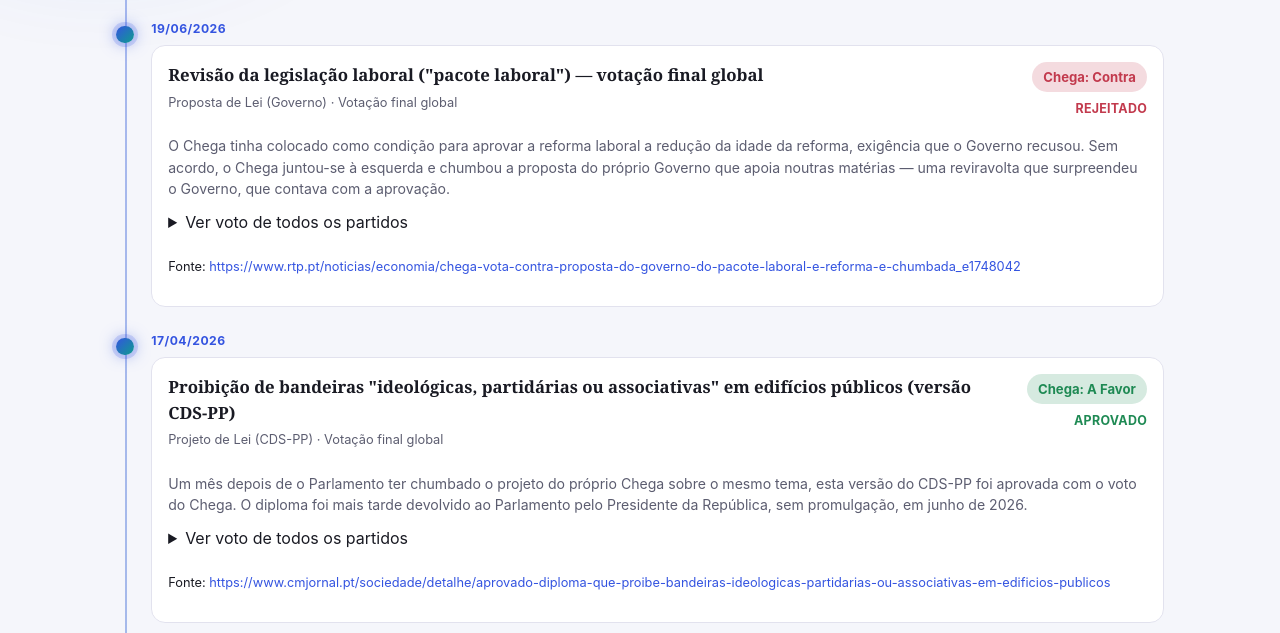
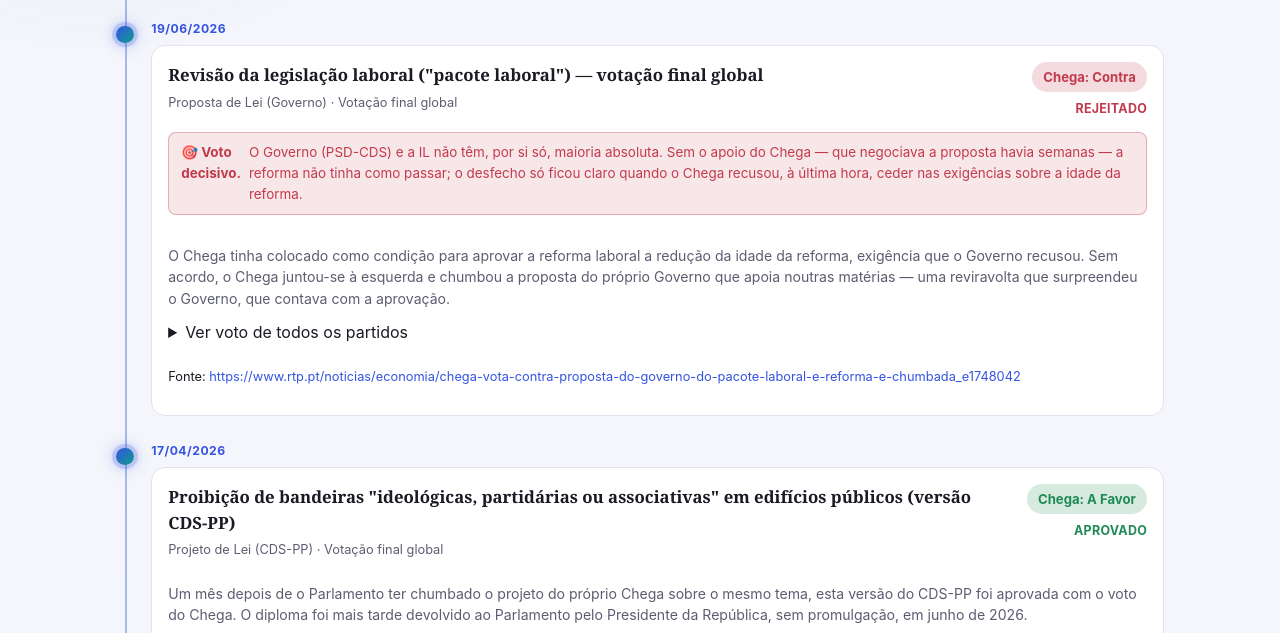
Before and after one commit to realnewsPT/real-news, a plain HTML site: page votacoes.html in a window 1280 px wide. Shown: the part 1060-1693 px from the top of the page. Drawn offline with Linux system fonts and the light colour scheme.

Commit message:
Corrige feedback de design: renomeia aba "Polémicas" para "Blog", simplifica a marca do cabeçalho (remove redundância "RN"/"REAL-NEWS"), centra a página de Opinião numa coluna única, e revê a paleta de cores para mais contraste e apelo visual. Corrige a ordenação da linha do tempo (mais recente → mais antiga, com cache-busting para evitar versões antigas em cache) e adiciona o selo "Voto decisivo" para quando o voto contra do Chega foi determinante. Acrescenta 3 votações reais (SNS, mesquitas, pacote laboral marcado como decisivo) e estende o selo "voto sem custo" à proposta de aumento de pensões.

```diff
--- a/assets/css/style.css
+++ b/assets/css/style.css
@@ -1,20 +1,20 @@
 :root {
   /* Escuro é o visual assumido do site — moderno, contrastado, com orbes de gradiente */
-  --bg: #0d0e14;
+  --bg: #0b0c12;
   --bg-elevated: #161824;
-  --text: #f1f0f5;
-  --text-muted: #9b9aab;
-  --border: #2a2b3d;
-  --accent: #5b7cfa;
-  --accent-2: #22d3c5;
-  --accent-3: #d946a8;
+  --text: #f5f4f9;
+  --text-muted: #b4b3c6;
+  --border: #2f303f;
+  --accent: #6f8bff;
+  --accent-2: #2ee0cd;
+  --accent-3: #ea56b8;
   --accent-contrast: #0a0b10;
   --favor: #4fd18c;
   --contra: #f0687a;
   --abstencao: #f0b94d;
   --aprovado: #4fd18c;
   --rejeitado: #f0687a;
-  --cat-1: #5b7cfa;
+  --cat-1: #6f8bff;
   --cat-2: #4fd18c;
   --cat-3: #f0b94d;
   --cat-4: #b17ef0;
@@ -166,9 +166,7 @@ img { max-width: 100%; display: block; }
   width: 2.1rem;
   height: 2.1rem;
   border-radius: 9px;
-  font-family: var(--font-sans);
-  font-size: 0.85rem;
-  font-weight: 800;
+  font-size: 1rem;
   color: #fff;
   background: linear-gradient(135deg, var(--accent), var(--accent-3));
   box-shadow: 0 4px 14px color-mix(in srgb, var(--accent) 45%, transparent);
@@ -231,7 +229,7 @@ main {
   font-size: 0.78rem;
   font-weight: 700;
   color: var(--accent-2);
-  background: color-mix(in srgb, var(--accent-2) 14%, transparent);
+  background: color-mix(in srgb, var(--accent-2) 20%, transparent);
   border: 1px solid color-mix(in srgb, var(--accent-2) 35%, transparent);
   padding: 0.35rem 0.8rem;
   border-radius: 999px;
@@ -278,6 +276,11 @@ main {
   margin: 0;
   border-top: 1px solid var(--border);
   padding-top: 0.9rem;
+}
+
+.col-narrow {
+  max-width: 720px;
+  margin: 0 auto;
 }
 
 .page-intro {
@@ -601,6 +604,22 @@ main {
 
 .vote-card__simbolico-chip strong { color: var(--abstencao); }
 
+.vote-card__decisivo-chip {
+  grid-column: 1 / -1;
+  display: flex;
+  align-items: flex-start;
+  gap: 0.5rem;
+  font-size: 0.84rem;
+  color: var(--contra);
+  background: color-mix(in srgb, var(--contra) 12%, transparent);
+  border: 1px solid color-mix(in srgb, var(--contra) 35%, transparent);
+  border-radius: 8px;
+  padding: 0.6rem 0.75rem;
+  margin-top: 0.2rem;
+}
+
+.vote-card__decisivo-chip strong { color: var(--contra); }
+
 .vote-card__image {
   grid-column: 1 / -1;
   width: 100%;
@@ -699,7 +718,7 @@ main {
   letter-spacing: 0.03em;
   padding: 0.25rem 0.65rem;
   border-radius: 999px;
-  background: color-mix(in srgb, var(--accent-2) 16%, transparent);
+  background: color-mix(in srgb, var(--accent-2) 22%, transparent);
   color: var(--accent-2);
   border: 1px solid color-mix(in srgb, var(--accent-2) 35%, transparent);
   margin-bottom: 0.7rem;
@@ -714,10 +733,6 @@ main {
 
 .disclaimer--opiniao {
   border-left-color: var(--accent-2);
-}
-
-.prose--opiniao {
-  max-width: 68ch;
 }
 
 .prose--opiniao p {
--- a/assets/js/votacoes.js
+++ b/assets/js/votacoes.js
@@ -46,8 +46,12 @@ function renderVotacao(v) {
     ? `<img src="${escapeHTML(v.imagem_preview)}" alt="" loading="lazy" class="vote-card__image" />`
     : "";
   const simbolico = Boolean(v.voto_simbolico);
-  const chip = simbolico
+  const decisivo = Boolean(v.voto_decisivo);
+  const chipSimbolico = simbolico
     ? `<p class="vote-card__simbolico-chip"><strong>⚠ Voto sem custo político.</strong> ${escapeHTML(v.motivo_simbolico || "O resultado já estava decidido independentemente do sentido de voto do Chega.")}</p>`
+    : "";
+  const chipDecisivo = decisivo
+    ? `<p class="vote-card__decisivo-chip"><strong>🎯 Voto decisivo.</strong> ${escapeHTML(v.motivo_decisivo || "O voto do Chega foi determinante para este resultado.")}</p>`
     : "";
   return `
     <div class="vote-item">
@@ -63,7 +67,8 @@ function renderVotacao(v) {
           <span class="pill ${pillClass(v.voto_chega)}">Chega: ${escapeHTML(v.voto_chega)}</span>
           <span class="result-tag ${resultTagClass(v.resultado)}">${escapeHTML(v.resultado)}</span>
         </div>
-        ${chip}
+        ${chipDecisivo}
+        ${chipSimbolico}
         ${v.notas ? `<p class="vote-card__notes">${escapeHTML(v.notas)}</p>` : ""}
         ${renderVotosPorPartido(v.votos)}
         <p class="vote-card__source">Fonte: <a href="${escapeHTML(v.fonte_oficial)}" target="_blank" rel="noopener">${escapeHTML(v.fonte_oficial)}</a></p>
@@ -78,7 +83,7 @@ function render() {
   const resultado = selectResultado.value;
   const filtradas = votacoes
     .filter((v) => matches(v, texto, voto, resultado))
-    .sort((a, b) => (a.data < b.data ? 1 : -1));
+    .sort((a, b) => b.data.localeCompare(a.data));
 
   list.innerHTML = filtradas.length
     ? filtradas.map(renderVotacao).join("")
--- a/data/votacoes.json
+++ b/data/votacoes.json
@@ -1,4 +1,26 @@
 [
+  {
+    "id": "2026-reducao-idade-reforma-chega",
+    "data": "2026-07-03",
+    "titulo": "Redução da idade da reforma para os 65 anos ou 40 anos de descontos (projeto do Chega)",
+    "tipo": "Projeto de Lei (Chega)",
+    "fase": "Votação na generalidade",
+    "resultado": "Rejeitado",
+    "votos": {
+      "PSD": "Contra",
+      "PS": "Contra",
+      "IL": "Contra",
+      "CDS-PP": "Contra",
+      "Livre": "Abstenção",
+      "PCP": "Abstenção",
+      "CHEGA": "A Favor",
+      "BE": "A Favor"
+    },
+    "voto_chega": "A Favor",
+    "voto_simbolico": false,
+    "notas": "Projeto de autoria do próprio Chega, chumbado por uma maioria que juntou PSD, PS, IL e CDS-PP. Foi este ponto que dominou o debate e impediu o acordo do Chega com o Governo sobre o pacote laboral, votado na mesma sessão (ver acima).",
+    "fonte_oficial": "https://eco.sapo.pt/2026/07/03/parlamento-rejeita-fim-do-pagamento-de-subvencoes-vitalicias-e-antecipacao-da-idade-da-reforma/"
+  },
   {
     "id": "2026-fim-subvencoes-vitalicias",
     "data": "2026-07-03",
@@ -25,28 +47,6 @@
     "fonte_oficial": "https://eco.sapo.pt/2026/07/03/parlamento-rejeita-fim-do-pagamento-de-subvencoes-vitalicias-e-antecipacao-da-idade-da-reforma/"
   },
   {
-    "id": "2026-reducao-idade-reforma-chega",
-    "data": "2026-07-03",
-    "titulo": "Redução da idade da reforma para os 65 anos ou 40 anos de descontos (projeto do Chega)",
-    "tipo": "Projeto de Lei (Chega)",
-    "fase": "Votação na generalidade",
-    "resultado": "Rejeitado",
-    "votos": {
-      "PSD": "Contra",
-      "PS": "Contra",
-      "IL": "Contra",
-      "CDS-PP": "Contra",
-      "Livre": "Abstenção",
-      "PCP": "Abstenção",
-      "CHEGA": "A Favor",
-      "BE": "A Favor"
-    },
-    "voto_chega": "A Favor",
-    "voto_simbolico": false,
-    "notas": "Projeto de autoria do próprio Chega, chumbado por uma maioria que juntou PSD, PS, IL e CDS-PP. Foi este ponto que dominou o debate e impediu o acordo do Chega com o Governo sobre o pacote laboral, votado na mesma sessão (ver acima).",
-    "fonte_oficial": "https://eco.sapo.pt/2026/07/03/parlamento-rejeita-fim-do-pagamento-de-subvencoes-vitalicias-e-antecipacao-da-idade-da-reforma/"
-  },
-  {
     "id": "2026-pacote-laboral-reforma",
     "data": "2026-06-19",
     "titulo": "Revisão da legislação laboral (\"pacote laboral\") — votação final global",
@@ -67,6 +67,8 @@
     },
     "voto_chega": "Contra",
     "voto_simbolico": false,
+    "voto_decisivo": true,
+    "motivo_decisivo": "O Governo (PSD-CDS) e a IL não têm, por si só, maioria absoluta. Sem o apoio do Chega — que negociava a proposta havia semanas — a reforma não tinha como passar; o desfecho só ficou claro quando o Chega recusou, à última hora, ceder nas exigências sobre a idade da reforma.",
     "notas": "O Chega tinha colocado como condição para aprovar a reforma laboral a redução da idade da reforma, exigência que o Governo recusou. Sem acordo, o Chega juntou-se à esquerda e chumbou a proposta do próprio Governo que apoia noutras matérias — uma reviravolta que surpreendeu o Governo, que contava com a aprovação.",
     "fonte_oficial": "https://www.rtp.pt/noticias/economia/chega-vota-contra-proposta-do-governo-do-pacote-laboral-e-reforma-e-chumbada_e1748042"
   },
@@ -94,27 +96,24 @@
     "fonte_oficial": "https://www.cmjornal.pt/sociedade/detalhe/aprovado-diploma-que-proibe-bandeiras-ideologicas-partidarias-ou-associativas-em-edificios-publicos"
   },
   {
-    "id": "2026-pl513-controlo-precos-cabaz-alimentar",
+    "id": "2026-iva-zero-bens-essenciais-ps",
     "data": "2026-04-10",
-    "titulo": "Regime de Controlo de Preços sobre os Produtos do Cabaz Alimentar Essencial (PCP)",
-    "tipo": "Projeto de Lei 513/XVII/1.ª (PCP)",
-    "fase": "Votação na generalidade",
+    "titulo": "Proposta do PS para IVA zero (ou reduzido) em bens alimentares essenciais",
+    "tipo": "Projeto de Resolução",
+    "fase": "Votação final global",
     "resultado": "Rejeitado",
     "votos": {
+      "PS": "A Favor",
       "PSD": "Contra",
       "CHEGA": "Contra",
-      "PS": "Contra",
       "IL": "Abstenção",
-      "Livre": "A Favor",
-      "PCP": "A Favor",
-      "CDS-PP": "Contra",
-      "BE": "A Favor",
-      "PAN": "A Favor"
+      "CDS-PP": "Contra"
     },
     "voto_chega": "Contra",
     "voto_simbolico": false,
-    "notas": "Grelha de votação oficial da Assembleia da República (votação na generalidade). O Chega votou contra este regime de controlo de preços do cabaz alimentar essencial, tal como PSD, PS e CDS-PP.",
-    "fonte_oficial": "https://www.publico.pt/2026/04/10/politica/noticia/parlamento-chumba-propostas-aplicar-iva-zero-bens-alimentares-essenciais-2170792"
+    "notas": "Todas as propostas de IVA zero em bens alimentares essenciais apresentadas nesta sessão (de PS, PCP, PAN, Livre, BE e do próprio Chega) foram rejeitadas — em parte devido à \"norma-travão\" constitucional para iniciativas que impliquem perda de receita sem o aval do Governo. Em contraste com o voto a favor do Chega numa medida semelhante em 2023 (ver acima), desta vez o partido votou contra a proposta do PS.",
+    "fonte_oficial": "https://sapo.pt/artigo/parlamento-rejeita-todas-as-propostas-para-iva-zero-nos-bens-essenciais-69d931f12599cb6fa3db8ee6",
+    "imagem_preview": "https://mb.web.sapo.io/b633706e8318f5ad2e3c8613a7e6deb67d5ca20b.jpg"
   },
   {
     "id": "2026-pl514-preco-referencia-combustiveis-gpl",
@@ -140,24 +139,27 @@
     "fonte_oficial": "https://www.publico.pt/2026/04/10/politica/noticia/parlamento-chumba-propostas-aplicar-iva-zero-bens-alimentares-essenciais-2170792"
   },
   {
-    "id": "2026-iva-zero-bens-essenciais-ps",
+    "id": "2026-pl513-controlo-precos-cabaz-alimentar",
     "data": "2026-04-10",
-    "titulo": "Proposta do PS para IVA zero (ou reduzido) em bens alimentares essenciais",
-    "tipo": "Projeto de Resolução",
-    "fase": "Votação final global",
+    "titulo": "Regime de Controlo de Preços sobre os Produtos do Cabaz Alimentar Essencial (PCP)",
+    "tipo": "Projeto de Lei 513/XVII/1.ª (PCP)",
+    "fase": "Votação na generalidade",
     "resultado": "Rejeitado",
     "votos": {
-      "PS": "A Favor",
       "PSD": "Contra",
       "CHEGA": "Contra",
+      "PS": "Contra",
       "IL": "Abstenção",
-      "CDS-PP": "Contra"
+      "Livre": "A Favor",
+      "PCP": "A Favor",
+      "CDS-PP": "Contra",
+      "BE": "A Favor",
+      "PAN": "A Favor"
     },
     "voto_chega": "Contra",
     "voto_simbolico": false,
-    "notas": "Todas as propostas de IVA zero em bens alimentares essenciais apresentadas nesta sessão (de PS, PCP, PAN, Livre, BE e do próprio Chega) foram rejeitadas — em parte devido à \"norma-travão\" constitucional para iniciativas que impliquem perda de receita sem o aval do Governo. Em contraste com o voto a favor do Chega numa medida semelhante em 2023 (ver acima), desta vez o partido votou contra a proposta do PS.",
-    "fonte_oficial": "https://sapo.pt/artigo/parlamento-rejeita-todas-as-propostas-para-iva-zero-nos-bens-essenciais-69d931f12599cb6fa3db8ee6",
-    "imagem_preview": "https://mb.web.sapo.io/b633706e8318f5ad2e3c8613a7e6deb67d5ca20b.jpg"
+    "notas": "Grelha de votação oficial da Assembleia da República (votação na generalidade). O Chega votou contra este regime de controlo de preços do cabaz alimentar essencial, tal como PSD, PS e CDS-PP.",
+    "fonte_oficial": "https://www.publico.pt/2026/04/10/politica/noticia/parlamento-chumba-propostas-aplicar-iva-zero-bens-alimentares-essenciais-2170792"
   },
   {
     "id": "2026-isp-reducao-limites-combustiveis",
@@ -335,9 +337,32 @@
       "JPP": "A Favor"
     },
     "voto_chega": "A Favor",
-    "voto_simbolico": false,
+    "voto_simbolico": true,
+    "motivo_simbolico": "PSD, CDS-PP e IL somam, por si só, maioria suficiente para chumbar — o resultado nunca esteve em aberto. Neste caso é a própria proposta do Chega (não a de outro partido), mas o efeito é o mesmo: reivindicar a bandeira do aumento das pensões sem nunca correr o risco de a ter de negociar e sustentar dentro de um Orçamento que o próprio partido viria a chumbar dias depois.",
     "notas": "Proposta do próprio Chega, chumbada pelos votos contra de PSD, CDS-PP e IL. O partido usou o chumbo para acusar o Governo de \"cortar sempre no bolso de quem trabalhou uma vida inteira\" — mas o Chega viria, poucos dias depois, a votar contra o Orçamento do Estado que incluía o aumento do salário mínimo negociado (ver abaixo).",
     "fonte_oficial": "https://folhanacional.pt/2025/11/21/chega-volta-a-ver-aumento-das-pensoes-chumbado-e-acusa-governo-de-cortar-sempre-no-bolso-de-quem-trabalhou-uma-vida-inteira/"
+  },
+  {
+    "id": "2025-mesquitas-proposta-inconstitucional-chega",
+    "data": "2025-11-20",
+    "titulo": "Proibição de dinheiro público para construção de mesquitas (proposta de alteração do Chega ao OE2026)",
+    "tipo": "Proposta de alteração (Chega)",
+    "fase": "Comissão de Assuntos Constitucionais",
+    "resultado": "Rejeitado",
+    "votos": {
+      "PS": "Contra",
+      "PSD": "Contra",
+      "PCP": "Contra",
+      "Livre": "Contra",
+      "JPP": "Contra",
+      "CDS-PP": "Abstenção",
+      "PAN": "Abstenção",
+      "CHEGA": "A Favor"
+    },
+    "voto_chega": "A Favor",
+    "voto_simbolico": false,
+    "notas": "A Comissão de Assuntos Constitucionais considerou a proposta inconstitucional, por constituir \"discriminação explícita em função da confissão religiosa\" e violar os princípios da igualdade e da liberdade religiosa. Só o Chega votou a favor da sua própria proposta.",
+    "fonte_oficial": "https://eco.sapo.pt/2025/11/20/parlamento-chumba-proposta-inconstitucional-do-chega-para-proibir-dinheiro-para-mesquitas/"
   },
   {
     "id": "2025-lei-estrangeiros-nova-versao",
@@ -386,6 +411,29 @@
     "fonte_oficial": "https://observador.pt/2025/02/21/aprovada-notificacao-automatica-de-politicos-apos-consulta-de-declaracao-de-rendimentos/"
   },
   {
+    "id": "2025-sns-exclusividade-medicos",
+    "data": "2025-02-14",
+    "titulo": "Regime de dedicação exclusiva para médicos do SNS (PCP, BE, PAN)",
+    "tipo": "Projeto de Lei (PCP, BE, PAN)",
+    "fase": "Votação na generalidade",
+    "resultado": "Rejeitado",
+    "votos": {
+      "PSD": "Contra",
+      "CHEGA": "Contra",
+      "IL": "Contra",
+      "CDS-PP": "Contra",
+      "PS": "Abstenção",
+      "PCP": "A Favor",
+      "BE": "A Favor",
+      "PAN": "A Favor",
+      "Livre": "A Favor"
+    },
+    "voto_chega": "Contra",
+    "voto_simbolico": false,
+    "notas": "O Chega juntou-se a PSD, IL e CDS para chumbar três projetos que exigiam dedicação exclusiva ao SNS por parte dos médicos do serviço público — com o PS a abster-se. Nesse mesmo dia, uma proposta do próprio Chega para rever o regime de dedicação plena e extinguir o cargo de diretor executivo do SNS também foi chumbada.",
+    "fonte_oficial": "https://healthnews.pt/2025/02/14/psd-chega-il-e-cds-chumbam-diplomas-do-pcp-be-e-pan-sobre-exclusividade-no-sns/"
+  },
+  {
     "id": "2023-iva-zero-cabaz-alimentar",
     "data": "2023-04-06",
     "titulo": "IVA zero num cabaz de mais de 40 bens alimentares essenciais, por seis meses",
```
Also changed, not shown: data/posts.json (+19 -19 lines), index.html (+4 -4 lines), opiniao.html (+6 -4 lines), sobre.html (+3 -3 lines), votacoes.html (+4 -4 lines).
